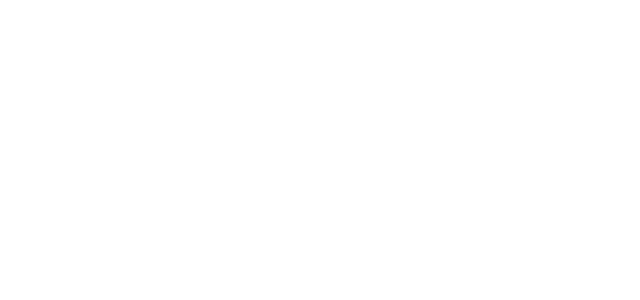
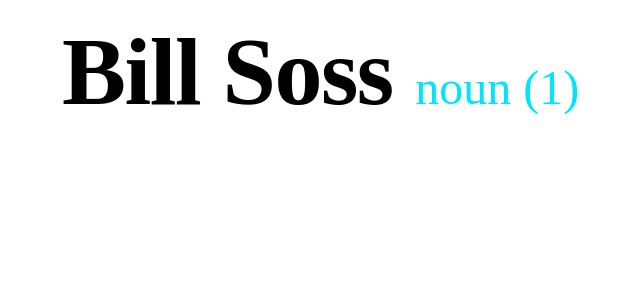
Before and after one commit to sossw1/React-Portfolio, a React (Create React App) app: page / in a window 1280 px wide. Shown: the top 300 px of the page, without its empty margins (2-642 px from the left). Built offline with nearby package versions, Linux system fonts and the light colour scheme.

Commit message:
intro component

```diff
--- a/src/App.tsx
+++ b/src/App.tsx
@@ -1,8 +1,13 @@
 import { ThemeProvider } from '@mui/material/styles';
+import Intro from './components/Intro';
 import theme from './Theme';
 
 function App() {
-  return <ThemeProvider theme={theme}></ThemeProvider>;
+  return (
+    <ThemeProvider theme={theme}>
+      <Intro />
+    </ThemeProvider>
+  );
 }
 
 export default App;
--- /dev/null
+++ b/src/components/Intro.tsx
@@ -0,0 +1,19 @@
+import { Container, Typography } from '@mui/material';
+
+export default function Intro() {
+  return (
+    <Container sx={{ mt: '1rem' }}>
+      <Typography variant='h1' fontWeight='600' fontFamily='serif'>
+        Bill Soss{' '}
+        <Typography
+          variant='h3'
+          display='inline'
+          color='primary'
+          fontFamily='serif'
+        >
+          noun (1)
+        </Typography>
+      </Typography>
+    </Container>
+  );
+}
```
